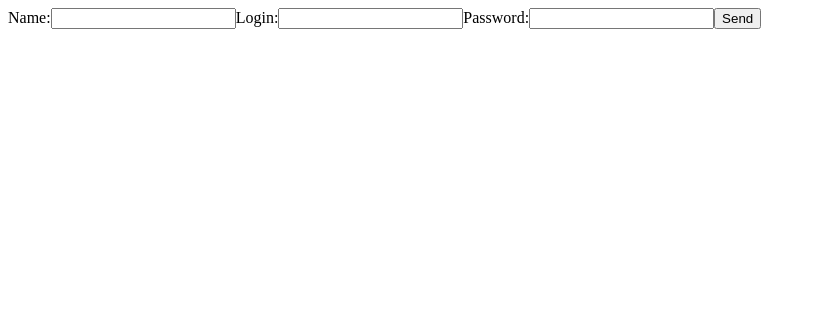
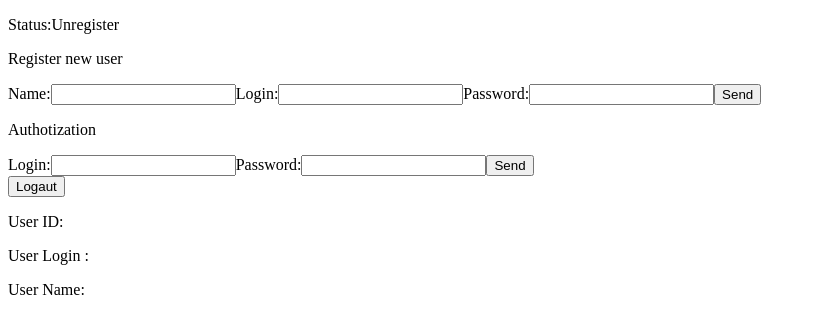
Before and after one commit to Todd89/project-management-app, a React (Create React App) app in the folder react-app/: page / in a window 1280 px wide. Shown: the top 334 px of the page, without its empty margins (0-816 px from the left). Built offline with nearby package versions, Linux system fonts and the light colour scheme.

Commit message:
feat: feat user authorizsation

```diff
--- a/react-app/src/API/api.tsx
+++ b/react-app/src/API/api.tsx
@@ -2,6 +2,23 @@ import { INewUser, IUser } from '../interface/types';
 import { API_URL, API_METHODS, USER_STATUS, API_STATUS } from '.././constant/constant';
 
 class HTTPClient {
+  async getAllUsers(token: string) {
+    try {
+      const response = await fetch(`${API_URL.MAIN_URL}/users`, {
+        method: `${API_METHODS.GET}`,
+        headers: {
+          Authorization: `Bearer ${token}`,
+          Accept: 'application/json',
+          'Content-Type': 'application/json',
+        },
+      });
+      if (response.status === 200) {
+        return await response.json();
+      }
+    } catch (err) {
+      console.error('Error: ', err);
+    }
+  }
   async setNewUser(user: INewUser) {
     try {
       const response = await fetch(`${API_URL.MAIN_URL}/signup`, {
--- /dev/null
+++ b/react-app/src/components/loginPage/authorizForm/authorizeForm.tsx
@@ -0,0 +1,74 @@
+/* eslint-disable @typescript-eslint/no-explicit-any */
+import './authorizeForm.css';
+import { useForm, SubmitHandler } from 'react-hook-form';
+import { getUserToken, setAuthorizedUserData } from '../../../react/features/loginSlice';
+import { useSelector } from 'react-redux';
+import { INewUser } from '../../../interface/types';
+import { useDispatch } from 'react-redux';
+import { useEffect, useState } from 'react';
+import httpClient from '../../../API/api';
+
+const AurhorizeForm: React.FC = () => {
+  const {
+    register,
+    handleSubmit,
+    reset,
+    formState: { errors, isSubmitSuccessful },
+  } = useForm();
+  const [userLogin, setUserLogin] = useState('');
+  const userState = useSelector((state: any) => state.loginData);
+  const dispatch = useDispatch();
+
+  const onSubmit: SubmitHandler<any> = (data) => {
+    console.log(userState);
+    const userData = {
+      login: data.userLoginIn,
+      password: data.userPasswordIn,
+    } as INewUser;
+    setUserLogin(data.userLoginIn);
+    dispatch(getUserToken(userData));
+  };
+
+  useEffect(() => {
+    const findUser = async () => {
+      const ALL_USERS = await httpClient.getAllUsers(userState.token);
+      const USER = ALL_USERS.filter((el: any) => {
+        return el.login === userLogin;
+      });
+      dispatch(setAuthorizedUserData(USER[0]));
+    };
+    if (userState.token) {
+      findUser();
+    }
+  }, [userState.token]);
+
+  return (
+    <div>
+      <p>Authotization</p>
+      <form onSubmit={handleSubmit(onSubmit)}>
+        <label htmlFor="userLoginIn">
+          Login:
+          <input
+            {...register('userLoginIn', { required: true })}
+            type="text"
+            name="userLoginIn"
+            id="userLoginIn"
+          />
+        </label>
+        <label htmlFor="userPasswordIn">
+          Password:
+          <input
+            {...register('userPasswordIn', { required: true })}
+            type="password"
+            name="userPasswordIn"
+            id="userPasswordIn"
+            autoComplete="off"
+          />
+        </label>
+        <input type="submit" onClick={() => console.log('Send')} value={'Send'} />
+      </form>
+    </div>
+  );
+};
+
+export default AurhorizeForm;
--- /dev/null
+++ b/react-app/src/components/loginPage/logaut/logaut.tsx
@@ -0,0 +1,25 @@
+/* eslint-disable @typescript-eslint/no-explicit-any */
+import './logaut.css';
+import { useSelector } from 'react-redux';
+import { useDispatch } from 'react-redux';
+import { clearUserStatus } from '../../../react/features/loginSlice';
+
+const LogautButton: React.FC = () => {
+  const userState = useSelector((state: any) => state.loginData);
+  const dispatch = useDispatch();
+
+  return (
+    <div>
+      <button
+        onClick={() => {
+          dispatch(clearUserStatus('clear'));
+          console.log(userState);
+        }}
+      >
+        Logaut
+      </button>
+    </div>
+  );
+};
+
+export default LogautButton;
--- a/react-app/src/components/loginPage/loginPage.tsx
+++ b/react-app/src/components/loginPage/loginPage.tsx
@@ -1,71 +1,21 @@
 /* eslint-disable @typescript-eslint/no-explicit-any */
+import RegisterForm from './registerForm/registerForm';
+import AurhorizeForm from './authorizForm/authorizeForm';
+import LogautButton from './logaut/logaut';
 import './loginPage.css';
-import { useForm, SubmitHandler } from 'react-hook-form';
-import { getUserToken, setNewUser } from '../../react/features/loginSlice';
 import { useSelector } from 'react-redux';
-import { INewUser } from '../../interface/types';
-import { useDispatch } from 'react-redux';
-import { useEffect } from 'react';
 
 const LoginPage: React.FC = () => {
-  const {
-    register,
-    handleSubmit,
-    reset,
-    formState: { errors, isSubmitSuccessful },
-  } = useForm();
-
   const userState = useSelector((state: any) => state.loginData);
-  const dispatch = useDispatch();
-
-  const onSubmit: SubmitHandler<any> = (data) => {
-    console.log(userState);
-    const user = {
-      name: data.userName,
-      login: data.userLogin,
-      password: data.userPassword,
-    } as INewUser;
-    dispatch(setNewUser(user));
-  };
-
-  useEffect(() => {
-    if (userState.id) {
-      dispatch(getUserToken({ login: userState.login, password: userState.password }));
-    }
-  }, [userState.id]);
   return (
     <div>
-      <form onSubmit={handleSubmit(onSubmit)}>
-        <label htmlFor="userName">
-          Name:
-          <input
-            {...register('userName', { required: true })}
-            type="text"
-            name="userName"
-            id="userName"
-          />
-        </label>
-        <label htmlFor="userLogin">
-          Login:
-          <input
-            {...register('userLogin', { required: true })}
-            type="text"
-            name="userLogin"
-            id="userLogin"
-          />
-        </label>
-        <label htmlFor="userPassword">
-          Password:
-          <input
-            {...register('userPassword', { required: true })}
-            type="password"
-            name="userPassword"
-            id="userPassword"
-            autoComplete="off"
-          />
-        </label>
-        <input type="submit" onClick={() => console.log('Send')} value={'Send'} />
-      </form>
+      <p>Status:{userState.status}</p>
+      <RegisterForm />
+      <AurhorizeForm />
+      <LogautButton />
+      <p>User ID:{userState.id}</p>
+      <p>User Login :{userState.login}</p>
+      <p>User Name:{userState.name}</p>
     </div>
   );
 };
--- /dev/null
+++ b/react-app/src/components/loginPage/registerForm/registerForm.tsx
@@ -0,0 +1,68 @@
+/* eslint-disable @typescript-eslint/no-explicit-any */
+import './registerForm.css';
+import { useForm, SubmitHandler } from 'react-hook-form';
+import { setNewUser } from '../../../react/features/loginSlice';
+import { useSelector } from 'react-redux';
+import { INewUser } from '../../../interface/types';
+import { useDispatch } from 'react-redux';
+
+const RegisterForm: React.FC = () => {
+  const {
+    register,
+    handleSubmit,
+    reset,
+    formState: { errors, isSubmitSuccessful },
+  } = useForm();
+
+  const userState = useSelector((state: any) => state.loginData);
+  const dispatch = useDispatch();
+
+  const onSubmit: SubmitHandler<any> = (data) => {
+    console.log(userState);
+    const user = {
+      name: data.userName,
+      login: data.userLogin,
+      password: data.userPassword,
+    } as INewUser;
+    dispatch(setNewUser(user));
+  };
+
+  return (
+    <div>
+      <p>Register new user</p>
+      <form onSubmit={handleSubmit(onSubmit)}>
+        <label htmlFor="userName">
+          Name:
+          <input
+            {...register('userName', { required: true })}
+            type="text"
+            name="userName"
+            id="userName"
+          />
+        </label>
+        <label htmlFor="userLogin">
+          Login:
+          <input
+            {...register('userLogin', { required: true })}
+            type="text"
+            name="userLogin"
+            id="userLogin"
+          />
+        </label>
+        <label htmlFor="userPassword">
+          Password:
+          <input
+            {...register('userPassword', { required: true })}
+            type="password"
+            name="userPassword"
+            id="userPassword"
+            autoComplete="off"
+          />
+        </label>
+        <input type="submit" onClick={() => console.log('Send')} value={'Send'} />
+      </form>
+    </div>
+  );
+};
+
+export default RegisterForm;
--- a/react-app/src/react/features/loginSlice.tsx
+++ b/react-app/src/react/features/loginSlice.tsx
@@ -15,7 +15,7 @@ export const setNewUser = createAsyncThunk('setNewUser', async (user: INewUser,
   const USER_DATA = await httpClient.setNewUser(user);
   if (typeof USER_DATA !== 'string') {
     dispatch(setRegisterUserData({ ...user, id: USER_DATA.id }));
-    dispatch(setUserStatus(''));
+    dispatch(setUserStatus('Register'));
   } else dispatch(setUserStatus(USER_DATA));
 });
 
@@ -23,7 +23,7 @@ export const getUserToken = createAsyncThunk('getUserToken', async (user: IUser,
   const TOKEN = await httpClient.getUserToken(user);
   if (typeof TOKEN !== 'string') {
     dispatch(setUserToken(TOKEN));
-    dispatch(setUserStatus(''));
+    dispatch(setUserStatus('Authorize'));
   } else dispatch(setUserStatus(TOKEN));
 });
 
@@ -32,7 +32,7 @@ const userReducer = createSlice({
   initialState: userState,
   reducers: {
     setUserToken: (state, action) => {
-      return { ...state, token: action.payload };
+      return { ...state, token: action.payload.token };
     },
     setRegisterUserData: (state, action) => {
       console.log(action, 'action');
@@ -41,8 +41,28 @@ const userReducer = createSlice({
     setUserStatus: (state, action) => {
       return { ...state, status: action.payload };
     },
+    setAuthorizedUserData: (state, action) => {
+      return { ...state, ...action.payload };
+    },
+    clearUserStatus: (state, action) => {
+      const clearState = {
+        name: '',
+        login: '',
+        password: '',
+        id: '',
+        token: '',
+        status: 'Unregister',
+      };
+      return { ...state, ...clearState };
+    },
   },
 });
 
-export const { setUserToken, setRegisterUserData, setUserStatus } = userReducer.actions;
+export const {
+  setUserToken,
+  setRegisterUserData,
+  setUserStatus,
+  clearUserStatus,
+  setAuthorizedUserData,
+} = userReducer.actions;
 export default userReducer.reducer;
```
Also changed, not shown: react-app/src/components/loginPage/authorizForm/authorizeForm.css (added), react-app/src/components/loginPage/logaut/logaut.css (added), react-app/src/components/loginPage/registerForm/registerForm.css (added).
